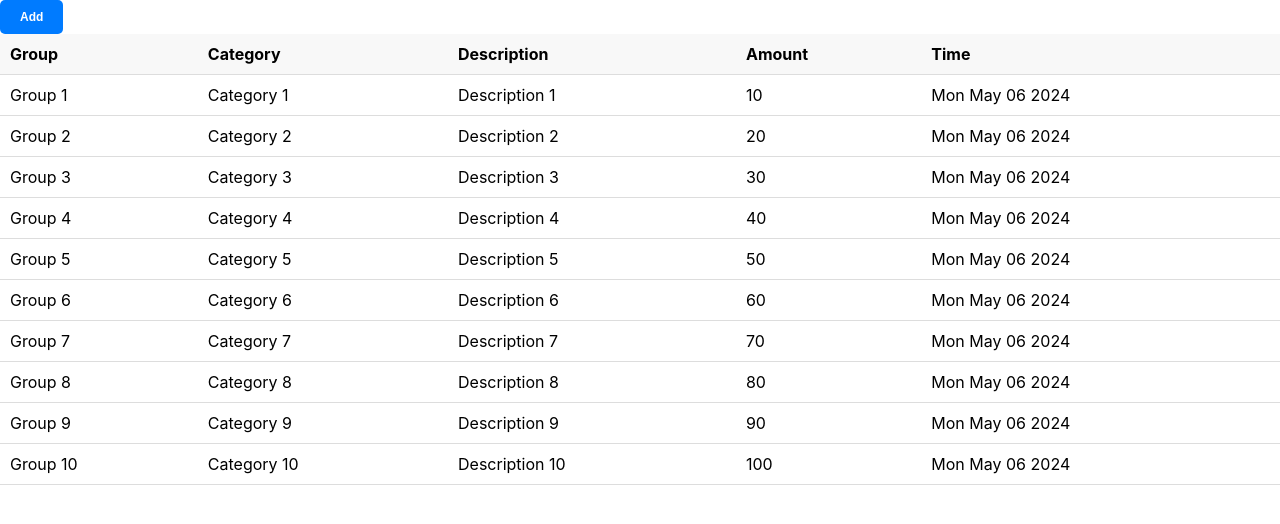
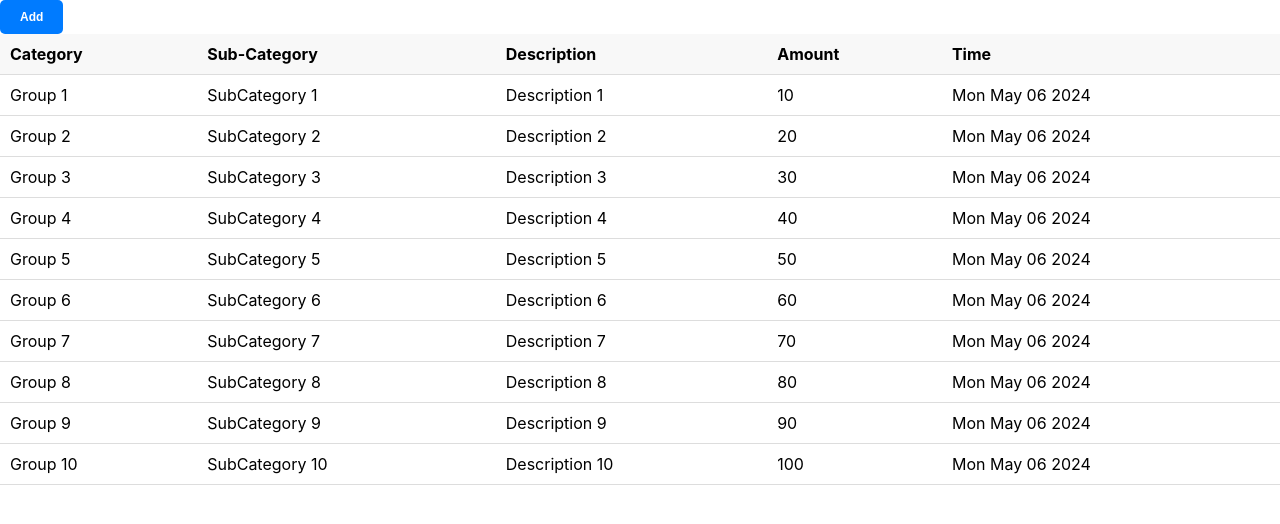
Before and after one commit to EthanEvans2022/budgeteer-ui, a React (Create React App) app: page / in a window 1280 px wide. Shown: the top 524 px of the page. Built offline with nearby package versions, Linux system fonts and the light colour scheme.

Commit message:
added Category schema

```diff
--- a/src/components/TableEntry.tsx
+++ b/src/components/TableEntry.tsx
@@ -16,8 +16,8 @@ const TransactionTableEntry: FC<TableEntryProps> = (props) => {
     return (
         <>
             <tr className={entry_classes} onClick={()=>{props.toggleOptions(props.transaction.id)}}>
-                <td className="transaction-table__cell">{props.transaction.group}</td>
-                <td className="transaction-table__cell">{props.transaction.category}</td>
+                <td className="transaction-table__cell">{props.transaction.category.name}</td>
+                <td className="transaction-table__cell">{props.transaction.subCategory.name}</td>
                 <td className="transaction-table__cell">{props.transaction.description}</td>
                 <td className="transaction-table__cell">{props.transaction.amount}</td>
                 <td className="transaction-table__cell">{props.transaction.time.toDateString()}</td>
--- a/src/components/TransactionTable.tsx
+++ b/src/components/TransactionTable.tsx
@@ -81,8 +81,8 @@ const TransactionTable: FC<TransactionTableProps> = ({ transactions, setTransact
             <table className="transaction-table">
                 <thead>
                     <tr className="transaction-table__header">
-                        <th className="transaction-table__header-cell">Group</th>
                         <th className="transaction-table__header-cell">Category</th>
+                        <th className="transaction-table__header-cell">Sub-Category</th>
                         <th className="transaction-table__header-cell">Description</th>
                         <th className="transaction-table__header-cell">Amount</th>
                         <th className="transaction-table__header-cell">Time</th>
--- a/src/forms/TransactionForm.tsx
+++ b/src/forms/TransactionForm.tsx
@@ -2,14 +2,17 @@ import React, { FC, useState } from "react";
 import Transaction from "../schemas/Transaction";
 import { Button, ButtonModifiers } from "../components/Button";
 import "../styles/Form.css";
+import Category from "../schemas/Category";
 
 const TransactionForm: FC<{ prevTransaction?: Transaction, onSubmit:(t: Transaction)=>void }> = ({ prevTransaction, onSubmit}) => {
+    const emptySubCat = new Category("", true, []);
+    const emptyCat = new Category("", false, [emptySubCat]);
     const [transaction, setTransaction] = useState<Transaction>(prevTransaction || {
         id: "",
-        group: "",
+        category: emptyCat,
+        subCategory: emptySubCat,
         amount: 0,
         description: "",
-        category: "",
         time: new Date()
     })
 
@@ -29,11 +32,11 @@ const TransactionForm: FC<{ prevTransaction?: Transaction, onSubmit:(t: Transact
     return (
         <form onSubmit={handleSubmit}>
             <label className="input-label">
-                Group:
+                Description:
                 <input
                     type="text"
-                    name="group"
-                    value={transaction.group}
+                    name="description"
+                    value={transaction.description}
                     onChange={handleChange}
                     className="input-field"
                 />
@@ -51,22 +54,22 @@ const TransactionForm: FC<{ prevTransaction?: Transaction, onSubmit:(t: Transact
             </label>
             <br />
             <label className="input-label">
-                Description:
+                Category:
                 <input
                     type="text"
-                    name="description"
-                    value={transaction.description}
+                    name="category"
+                    value={transaction.category ? transaction.category.id : ""}
                     onChange={handleChange}
                     className="input-field"
                 />
             </label>
             <br />
             <label className="input-label">
-                Category:
+                Sub-Category:
                 <input
                     type="text"
-                    name="category"
-                    value={transaction.category}
+                    name="sub-category"
+                    value={transaction.subCategory ? transaction.subCategory.name : ""}
                     onChange={handleChange}
                     className="input-field"
                 />
--- /dev/null
+++ b/src/schemas/Category.tsx
@@ -0,0 +1,20 @@
+import { v4 as uuidv4 } from 'uuid';
+
+class Category {
+    id: string;
+    name: string;
+    isSubCat: boolean;
+    subCats: Category[];
+
+    constructor(name: string, isSubCat: boolean, subCats: Category[]) {
+        this.id = uuidv4();
+        this.name = name;
+        this.isSubCat = isSubCat;
+        if(isSubCat && subCats.length > 0) {
+            throw new Error("Subcategories cannot have subcategories");
+        }
+        this.subCats = subCats;
+    }
+}
+
+export default Category;
--- a/src/utils/TransactionUtils.tsx
+++ b/src/utils/TransactionUtils.tsx
@@ -1,13 +1,16 @@
 import { v4 as uuidv4 } from "uuid";
 import Transaction from "../schemas/Transaction";
+import Category from "../schemas/Category";
 
 const generateDummyTransactions = (number: number): Transaction[] => {
     const transactions: Transaction[] = [];
     for (let i = 1; i <= number; i++) {
+        const subCat = new Category(`SubCategory ${i}`, true, []);
+        const cat = new Category(`Category ${i}`, false, [subCat]);
         const transaction: Transaction = {
         id: uuidv4(),
-        group: `Group ${i}`,
-        category: `Category ${i}`,
+        category: new Category(`Group ${i}`, false, []),
+        subCategory: subCat,
         description: `Description ${i}`,
         amount: i * 10,
         time: new Date()
```
Also changed, not shown: src/schemas/Transaction.tsx (+6 -4 lines).
